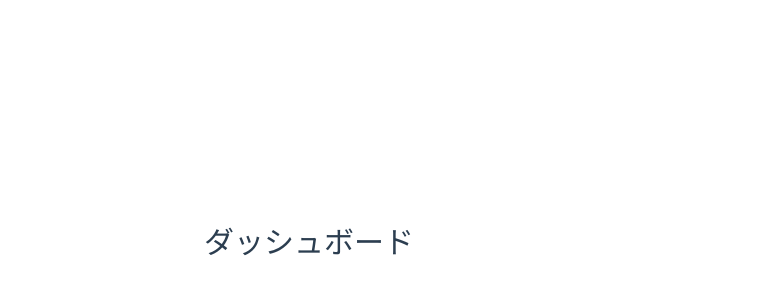
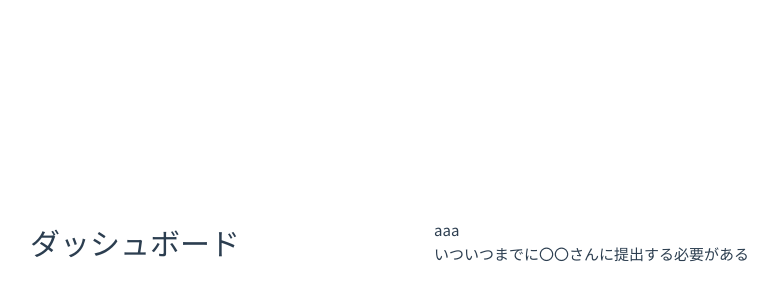
Before and after one commit to traP-jp/yaranai_frontend, a Vue app: page / in a window 1280 px wide. Shown: the part 158-458 px from the top of the page, without its empty margins (226-1004 px from the left). Built offline with nearby package versions, Linux system fonts and the light colour scheme.

Commit message:
タスクコンポーネント実装 / それの試験的配置 / アニメーション削除 / サイト名の反映

```diff
--- a/index.html
+++ b/index.html
@@ -4,7 +4,7 @@
     <meta charset="UTF-8">
     <link rel="icon" href="/favicon.ico">
     <meta name="viewport" content="width=device-width, initial-scale=1.0">
-    <title>Vite App</title>
+    <title>yaranai</title>
   </head>
   <body>
     <div id="app"></div>
--- a/src/assets/base.scss
+++ b/src/assets/base.scss
@@ -62,9 +62,9 @@ body {
   min-height: 100vh;
   color: var(--color-text);
   background: var(--color-background);
-  transition:
-    color 0.5s,
-    background-color 0.5s;
+  // transition:
+  //   color 0.5s,
+  //   background-color 0.5s;
   line-height: 1.6;
   font-family:
     Inter,
--- a/src/assets/main.scss
+++ b/src/assets/main.scss
@@ -1,10 +1,13 @@
 @import './base.scss';
+// GoogleFontsからNoto Sans JPの読み込み
+@import url('https://fonts.googleapis.com/css2?family=Noto+Sans+JP:wght@100;200;300;400;500;600;700;800;900&display=swap');
 
 #app {
   max-width: 1280px;
   margin: 0 auto;
   padding: 2rem;
   font-weight: normal;
+  font-family: 'Noto Sans JP';
 }
 
 a,
--- /dev/null
+++ b/src/components/TaskItem.vue
@@ -0,0 +1,32 @@
+<script setup lang="ts">
+const props = defineProps<{
+  name: string
+  Id: string
+  description: string
+}>()
+</script>
+
+<template>
+  <div class="container">
+    <div>
+      {{ props.name }}
+    </div>
+    <div>
+      {{ props.description }}
+    </div>
+  </div>
+</template>
+
+<style lang="scss" scoped>
+.container {
+  max-width: 100%;
+  width: 30vw;
+  height: auto;
+  border: 5px;
+  box-shadow: 5px;
+  background-color: white;
+  border-radius: 10px;
+  padding: auto;
+  padding-left: 20px;
+}
+</style>
--- a/src/pages/TaskDashboard.vue
+++ b/src/pages/TaskDashboard.vue
@@ -1,8 +1,16 @@
-<script setup lang="ts"></script>
+<script setup lang="ts">
+import TaskItem from '@/components/TaskItem.vue'
+</script>
 
 <template>
   <h1>ダッシュボード</h1>
-  <div></div>
+  <div>
+    <task-item
+      :-id="'100'"
+      :name="'aaa'"
+      :description="'いついつまでに〇〇さんに提出する必要がある'"
+    />
+  </div>
 </template>
 
 <style lang="scss" module></style>
```
